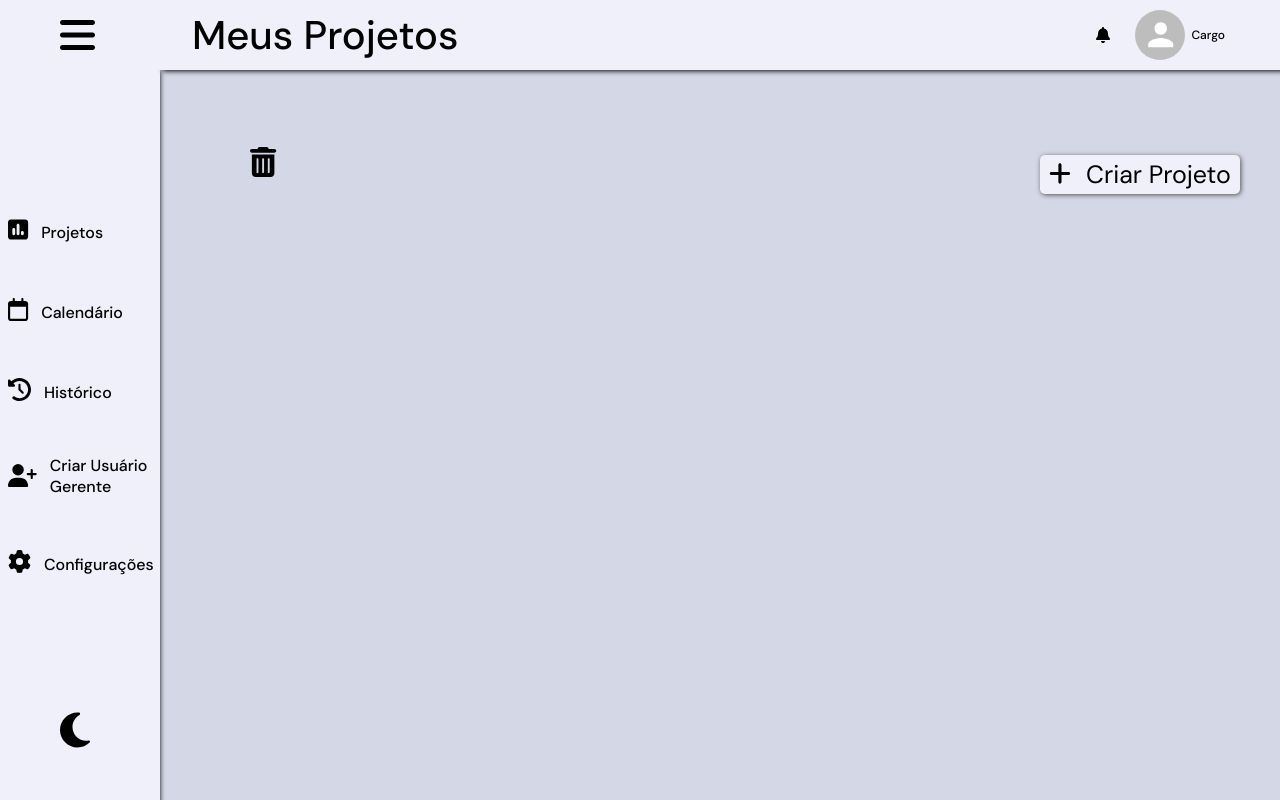
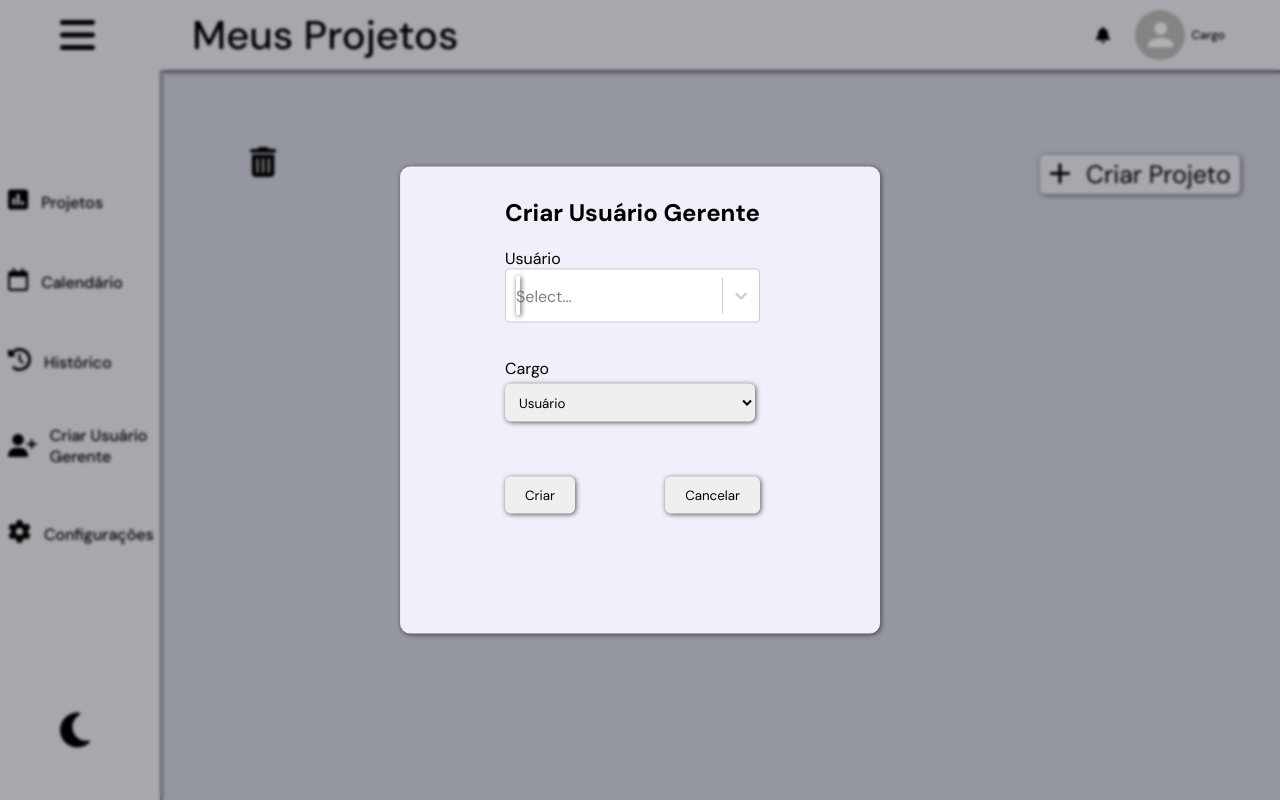
Before and after one commit to pedromcd/ProjScrum, a React (Vite) app: page / in a window 1280 px wide. Both pictures are taken after a click on the element 22 px from the left and 476 px from the top of the page. Built offline with nearby package versions, Linux system fonts and the light colour scheme.

Commit message:
Adicionar modal global para criação de usuário gerente no App.jsx
- Modal para criação de usuário gerente adicionado ao App.jsx, sobrepondo todos os componentes.
- O modal é aberto ao clicar na opção de criar usuário gerente no navbar.

```diff
--- a/client/src/App.jsx
+++ b/client/src/App.jsx
@@ -1,4 +1,4 @@
-import React, { useEffect, useState } from 'react';
+import React, { createContext, useEffect, useState } from 'react';
 import { BrowserRouter, Routes, Route } from 'react-router-dom';
 import './assets/styles/index.css';
 import Login from './pages/Login';
@@ -8,11 +8,19 @@ import Historico from './pages/Historico';
 import Configuracoes from './pages/Configuracoes.jsx';
 import DetalhesProjeto from './pages/DetalhesProjeto.jsx';
 import Cadastro from './pages/Cadastro.jsx';
+import Modal from './components/Modal.jsx';
+import Select from 'react-select';
+
+export const ModalContext = createContext();
+const userList = [
+  //Lista de usuarios para o componente <Select /> no modal
+];
 
 export default function App() {
   const current_theme = localStorage.getItem('current_theme');
   const [theme, setTheme] = useState(current_theme ? current_theme : 'light');
   const [isNavbarVisible, setNavbarVisible] = useState(true);
+  const [selectedOption, setSelectedOption] = useState(null);
 
   const toggleNavbar = () => {
     setNavbarVisible(!isNavbarVisible);
@@ -22,7 +30,21 @@ export default function App() {
     localStorage.setItem('current_theme', theme);
   }, [theme]);
 
+  const [openModal, setOpenModal] = useState(false);
+  const [newManager, setNewManager] = useState({ user: '', position: '' });
+
+  const handleCreateManager = () => {
+    console.log('New manager:', newManager);
+    setOpenModal(false);
+    setNewManager({ user: '', position: '' });
+  };
+
+  const handleChange = (selectedOption) => {
+    setSelectedOption(selectedOption);
+  };
+
   return (
+    <ModalContext.Provider value={{ setOpenModal }}>
       <BrowserRouter>
         <Routes>
           <Route
@@ -88,6 +110,30 @@ export default function App() {
           <Route path='/login' exact Component={() => <Login />} />
           <Route path='/cadastro' exact Component={() => <Cadastro />} />
         </Routes>
+
+        <Modal isOpen={openModal}>
+          <div className='modal-manager-inputs'>
+            <h2>Criar Usuário Gerente</h2>
+            <ul className='manager-inputs'>
+              <li>
+                <p>Usuário</p>
+                <Select options={userList} value={selectedOption} onChange={handleChange} />
+              </li>
+              <li>
+                <p>Cargo</p>
+                <select>
+                  <option value='usuario'>Usuário</option>
+                  <option value='gerente'>Gerente</option>
+                </select>
+              </li>
+            </ul>
+            <div className='modal-buttons'>
+              <button onClick={handleCreateManager}>Criar</button>
+              <button onClick={() => setOpenModal(false)}>Cancelar</button>
+            </div>
+          </div>
+        </Modal>
       </BrowserRouter>
+    </ModalContext.Provider>
   );
 }
--- a/client/src/assets/styles/Modal.css
+++ b/client/src/assets/styles/Modal.css
@@ -7,7 +7,7 @@
   background-color: rgb(0, 0, 0, 0.3);
   -webkit-backdrop-filter: blur(1.5px);
   backdrop-filter: blur(1.5px);
-  z-index: 1000;
+  z-index: 9999;
 }
 
 .modal-container {
--- a/client/src/assets/styles/Navbar.css
+++ b/client/src/assets/styles/Navbar.css
@@ -39,7 +39,7 @@
 
 .list-navbar {
   padding-top: 25px;
-  margin-top: 120px;
+  margin-top: 90px;
   margin-left: -12px;
   width: auto;
   display: flex;
@@ -75,6 +75,57 @@
   cursor: pointer;
 }
 
+.modal-manager-inputs {
+  display: flex;
+  flex-direction: column;
+  position: relative;
+  top: -120px;
+  left: -20px;
+}
+
+.modal-manager-inputs h2 {
+  margin-bottom: 20px;
+}
+
+.manager-inputs {
+  display: flex;
+  flex-direction: column;
+}
+
+.manager-inputs li {
+  margin-bottom: 35px;
+}
+
+.manager-inputs input {
+  box-shadow: 1px 1px 5px rgb(84, 84, 84);
+  border-radius: 6px;
+  height: 40px;
+  padding: 10px;
+  width: 250px;
+}
+
+.modal-buttons {
+  display: flex;
+  justify-content: space-between;
+  margin-top: 20px;
+}
+
+.modal-buttons button {
+  padding: 10px 20px;
+  border-radius: 6px;
+  cursor: pointer;
+  box-shadow: 1px 1px 5px rgb(84, 84, 84);
+}
+
+.dark .modal-manager-inputs input {
+  color: #ffffff;
+  border: 1px solid #ffffff;
+}
+
+.dark .modal-buttons button {
+  color: black;
+}
+
 .dark .navbar {
   background: #273142;
   color: #ffffff;
--- a/client/src/assets/styles/ProjetosMainContent.css
+++ b/client/src/assets/styles/ProjetosMainContent.css
@@ -67,8 +67,18 @@ select {
   position: fixed;
   bottom: 60px;
   border-radius: 6px;
-  right: 35.5%;
-  padding: 10px 50px;
+  right: 55%;
+  padding: 10px 40px;
+  box-shadow: 1px 1px 5px rgb(84, 84, 84);
+  cursor: pointer;
+}
+
+.cancel-project {
+  position: fixed;
+  bottom: 60px;
+  border-radius: 6px;
+  right: 20%;
+  padding: 10px 40px;
   box-shadow: 1px 1px 5px rgb(84, 84, 84);
   cursor: pointer;
 }
--- a/client/src/assets/styles/index.css
+++ b/client/src/assets/styles/index.css
@@ -20,6 +20,11 @@
   text-decoration: none;
 }
 
+.manager-inputs select {
+  margin-top: 5px;
+  height: 38px;
+}
+
 .container.dark {
   background: #1b2431;
 }
--- a/client/src/components/ConfiguraçõesMainContent.jsx
+++ b/client/src/components/ConfiguraçõesMainContent.jsx
@@ -69,17 +69,37 @@ const ConfiguraçõesMainContent = ({ isNavbarVisible }) => {
     }
   };
 
+  const getInputColor = (fieldName) => {
+    return formData[fieldName] && document.activeElement.name !== fieldName ? 'grey' : 'black';
+  };
+
   return (
     <div className={`settings-main-container ${isNavbarVisible ? '' : 'full-width'}`}>
       <div className='account-settings'>
         <ul className='settings-list'>
           <li>
             <p>Nome</p>
-            <input type='text' name='nome' onChange={handleInputChange} placeholder='Nome' />
+            <input
+              type='text'
+              name='nome'
+              value={formData.nome}
+              onChange={handleInputChange}
+              onFocus={(e) => e.target.select()}
+              placeholder='Nome'
+              style={{ color: getInputColor('nome') }}
+            />
           </li>
           <li>
             <p>Email</p>
-            <input type='text' name='email' onChange={handleInputChange} placeholder='Email' />
+            <input
+              type='text'
+              name='email'
+              value={formData.email}
+              onChange={handleInputChange}
+              onFocus={(e) => e.target.select()}
+              placeholder='Email'
+              style={{ color: getInputColor('email') }}
+            />
           </li>
           <li>
             <p>Senha</p>
--- a/client/src/components/NavBar.jsx
+++ b/client/src/components/NavBar.jsx
@@ -1,4 +1,4 @@
-import React from 'react';
+import React, { useContext } from 'react';
 import { FontAwesomeIcon } from '@fortawesome/react-fontawesome';
 import {
   faClockRotateLeft,
@@ -10,8 +10,11 @@ import {
 import { faCalendar, faSun } from '@fortawesome/free-regular-svg-icons';
 import { Link } from 'react-router-dom';
 import '../assets/styles/Navbar.css';
+import { ModalContext } from '../App';
 
 const Navbar = ({ theme, setTheme, isVisible }) => {
+  const { setOpenModal } = useContext(ModalContext);
+
   const toggle_mode = () => {
     theme == 'light' ? setTheme('dark') : setTheme('light');
   };
@@ -55,10 +58,10 @@ const Navbar = ({ theme, setTheme, isVisible }) => {
               </Link>
             </li>
             <li className={`navbar-items ${isVisible ? '' : 'collapsed'}`}>
-              <span className='icon-wrapper-navbar'>
+              <span className='icon-wrapper-navbar' onClick={() => setOpenModal(true)}>
                 <FontAwesomeIcon icon={faUserPlus} />
               </span>
-              Criar Usuário Gerente
+              <span onClick={() => setOpenModal(true)}>Criar Usuário Gerente</span>
             </li>
             <li className={`navbar-items ${isVisible ? '' : 'collapsed'}`}>
               <Link to={'/settings'} className='link'>
--- a/client/src/components/ProjetosMainContent.jsx
+++ b/client/src/components/ProjetosMainContent.jsx
@@ -1,5 +1,5 @@
 // ProjetosMainContent.jsx
-import React, { useState, useEffect } from 'react';
+import React, { useState } from 'react';
 import { FontAwesomeIcon } from '@fortawesome/react-fontawesome';
 import { faCircleXmark, faPlus, faTrashCan } from '@fortawesome/free-solid-svg-icons';
 import '../assets/styles/ProjetosMainContent.css';
@@ -33,12 +33,12 @@ const ProjetosMainContent = ({ isNavbarVisible }) => {
     isFormValid,
   } = useProjectCreation();
 
-  useEffect(() => {
-    console.log('Current projectCards:', projectCards);
-  }, [projectCards]);
-
   const handleCreateProjectAndCloseModal = () => {
     handleCreateProject();
+    setOpenModal(false);
+  };
+
+  const handleCloseModal = () => {
     setOpenModal(false);
   };
 
@@ -168,6 +168,9 @@ const ProjetosMainContent = ({ isNavbarVisible }) => {
           >
             Criar
           </button>
+          <button className='cancel-project' onClick={handleCloseModal}>
+            Cancelar
+          </button>
         </div>
       </Modal>
 
--- a/client/src/utils/generateCard.jsx
+++ b/client/src/utils/generateCard.jsx
@@ -19,7 +19,6 @@ export const useProjectCreation = () => {
   const [projectMembers, setProjectMembers] = useState([]);
   const [projectCards, setProjectCards] = useState(() => {
     const storedProjects = JSON.parse(localStorage.getItem('projects') || '[]');
-    console.log('Initial projects loaded:', storedProjects);
     return storedProjects;
   });
 
--- a/package.json
+++ b/package.json
@@ -32,6 +32,7 @@
     "react-paginate": "^8.2.0",
     "react-router-dom": "^6.26.2",
     "react-scroll": "^1.9.0",
+    "react-select": "^5.8.1",
     "react-slick": "^0.30.2",
     "slick-carousel": "^1.8.1",
     "uuid": "^10.0.0"
```
Also changed, not shown: 1 other file (tests, documents, lock files or other folders). Lines whose indentation alone changed are shown as unchanged.
